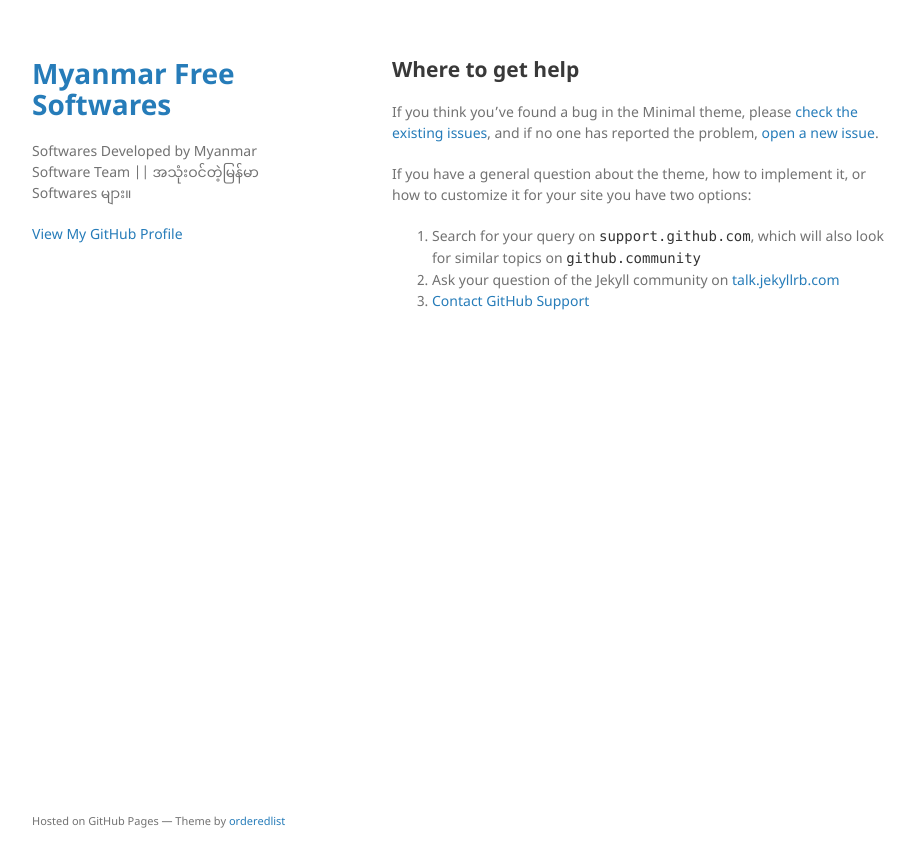
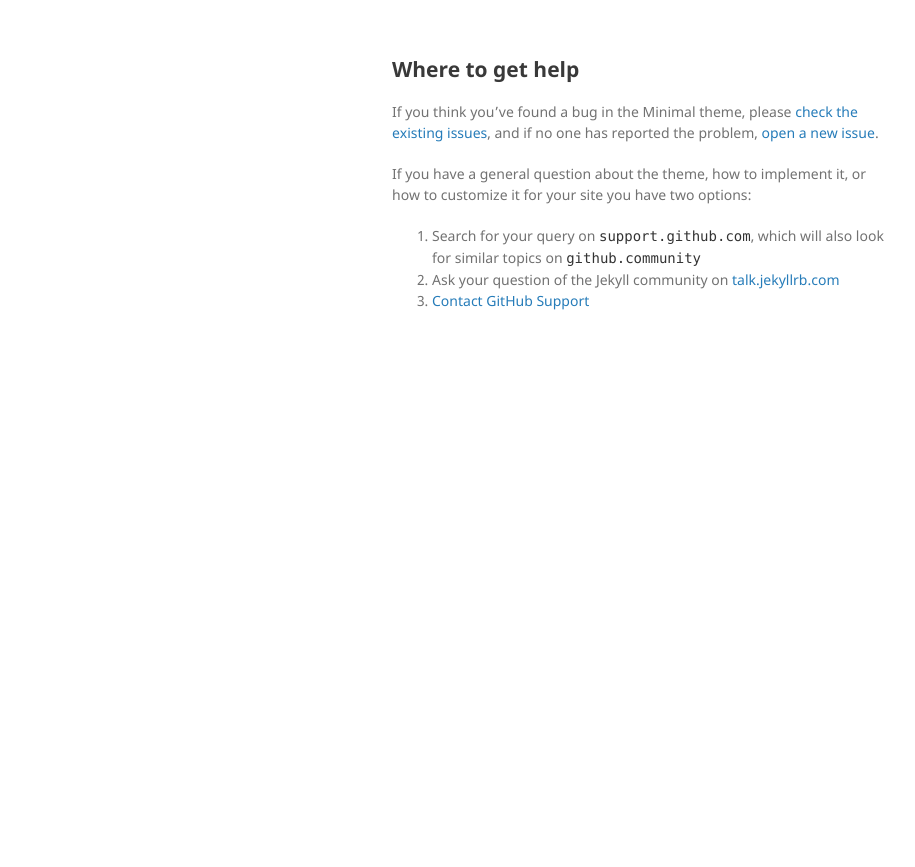
Before and after one commit to myanmarsoftwares/myanmarsoftwares.github.io, a Jekyll site: the page built from docs/SUPPORT.md, in a window 1280 px wide. Shown: the top 867 px of the page, without its empty margins (178-1093 px from the left). Built offline with Jekyll 4.4.1, drawn with Linux system fonts in a browser that asks for light colours; our own code applies the rules of GitHub Pages for plain Markdown files.

Commit message:
added content

```diff
--- a/_layouts/default.html
+++ b/_layouts/default.html
@@ -14,42 +14,11 @@
   </head>
   <body>
     <div class="wrapper">
-      <header>
-        <h1><a href="{{ "/" | absolute_url }}">{{ site.title | default: site.github.repository_name }}</a></h1>
-
-        {% if site.logo %}
-          <img src="{{site.logo | relative_url}}" alt="Logo" />
-        {% endif %}
-
-        <p>{{ site.description | default: site.github.project_tagline }}</p>
-
-        {% if site.github.is_project_page %}
-        <p class="view"><a href="{{ site.github.repository_url }}">View the Project on GitHub <small>{{ site.github.repository_nwo }}</small></a></p>
-        {% endif %}
-
-        {% if site.github.is_user_page %}
-        <p class="view"><a href="{{ site.github.owner_url }}">View My GitHub Profile</a></p>
-        {% endif %}
-
-        {% if site.show_downloads %}
-        <ul class="downloads">
-          <li><a href="{{ site.github.zip_url }}">Download <strong>ZIP File</strong></a></li>
-          <li><a href="{{ site.github.tar_url }}">Download <strong>TAR Ball</strong></a></li>
-          <li><a href="{{ site.github.repository_url }}">View On <strong>GitHub</strong></a></li>
-        </ul>
-        {% endif %}
-      </header>
       <section>
 
       {{ content }}
 
       </section>
-      <footer>
-        {% if site.github.is_project_page %}
-        <p>This project is maintained by <a href="{{ site.github.owner_url }}">{{ site.github.owner_name }}</a></p>
-        {% endif %}
-        <p><small>Hosted on GitHub Pages &mdash; Theme by <a href="https://github.com/orderedlist">orderedlist</a></small></p>
-      </footer>
     </div>
     <script src="{{ "/assets/js/scale.fix.js" | relative_url }}"></script>
   </body>
```
Also changed, not shown: index.md (+13 -115 lines).
